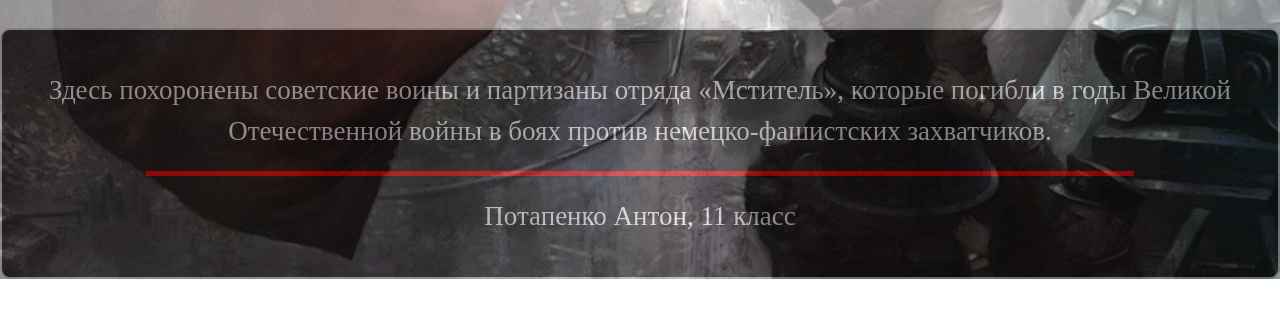
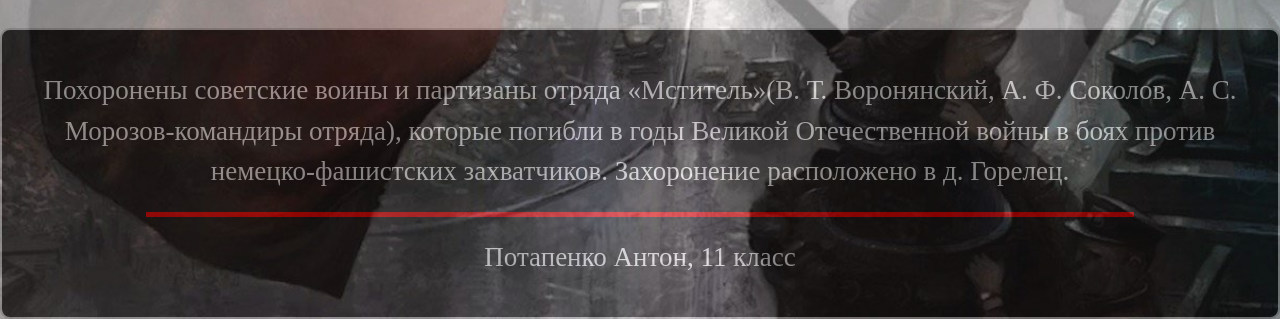
Before and after one commit to Potaphik/bratskaya-mogila-Gorelets, a plain HTML site: page index.html in a window 1280 px wide. Shown: the part 767-1086 px from the top of the page. Before the commit the page ends 1046 px from the top, so only its background shows below. Drawn offline with Linux system fonts and the light colour scheme.

Commit message:
Update index.html

```diff
--- a/index.html
+++ b/index.html
@@ -84,7 +84,7 @@
         <img src="Горелец.jpg" alt="Центральная картинка" id="central-image">
     </div>
     <div class="text-container"> <!-- Контейнер для текста с рамкой -->
-        <p>Здесь похоронены советские воины и партизаны отряда «Мститель», которые погибли в годы Великой Отечественной войны в боях против немецко-фашистских захватчиков.</p>
+        <p>Похоронены советские воины и партизаны отряда «Мститель»(В. Т. Воронянский, А. Ф. Соколов, А. С. Морозов-командиры отряда), которые погибли в годы Великой Отечественной войны в боях против немецко-фашистских захватчиков. Захоронение расположено в д. Горелец.</p>
         <hr> <!-- Красная линия -->
         <p>Потапенко Антон, 11 класс</p> <!-- Новый текст под красной линией -->
     </div>
```
